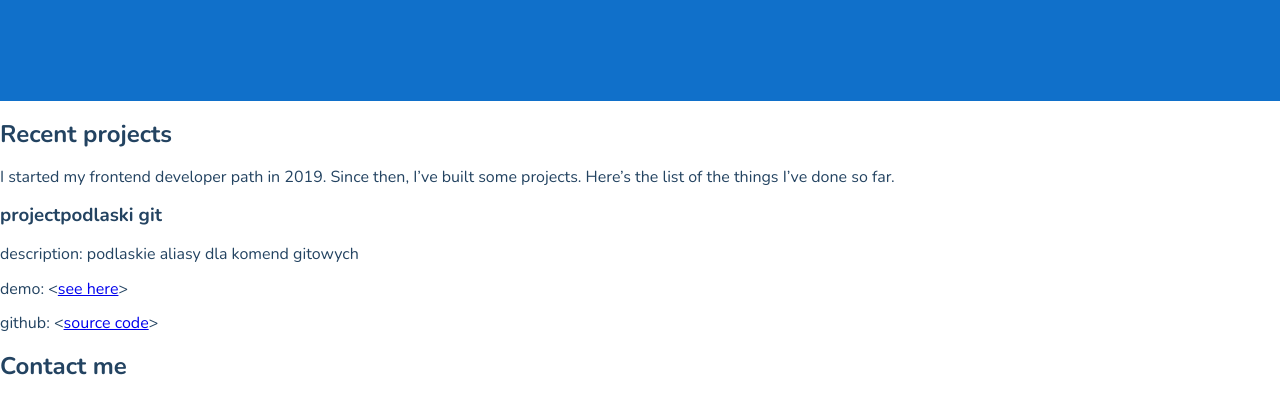
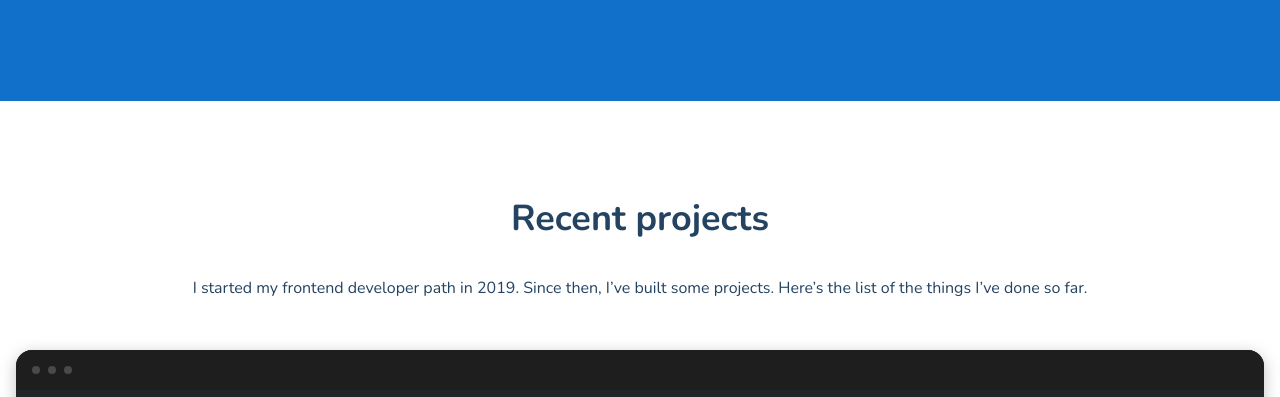
Before and after one commit to piotrGronowski/piotrGronowski.github.io, a website built with webpack: page src/pages/index.html in a window 1280 px wide. Shown: the part 2194-2591 px from the top of the page. Built offline with nearby package versions, Linux system fonts and the light colour scheme.

Commit message:
feat:project styles

```diff
--- a/src/pages/index.html
+++ b/src/pages/index.html
@@ -91,34 +91,45 @@
           </ul>
         </article>
       </section>
-      <section class="projects">
-        <h2 class="project__heading">Recent projects</h2>
+      <section class="projects" id="projects">
+        <h2 class="projects__heading">Recent projects</h2>
         <p class="projects__description">
           I started my frontend developer path in 2019. Since then, I’ve built
           some projects. Here’s the list of the things I’ve done so far.
         </p>
-        <div class="project-grid">
-          <article>
-            <h3 class="project__title">
-              <span>project</span><span>podlaski git</span>
+        <div class="projects-grid">
+          <article class="project">
+            <div class="project__window">
+              <span class="project__circle"></span>
+              <span class="project__circle"></span>
+              <span class="project__circle"></span>
+            </div>
+            <div class="project__content">
+              <img src="../assets/img/github.svg" alt="" />
+              <h3 class="project__grid project__title">
+                <span class="project__label">project: </span
+                ><span>podlaski git</span>
               </h3>
-            <p>
-              <span>description:</span>
+              <p class="project__grid">
+                <span class="project__label">description:</span>
                 <span>podlaskie aliasy dla komend gitowych</span>
               </p>
-            <p>
-              <span>demo:</span>
+              <p class="project__grid">
+                <span class="project__label">demo:</span>
                 <span>
-                &lt;<a href="#" title="podlaski git">see here</a>&gt;
+                  &lt;<a class="links" href="#" title="podlaski git">see here</a
+                  >&gt;
                 </span>
               </p>
-            <p>
-              <span>github:</span>
+              <p class="project__grid">
+                <span class="project__label">github:</span>
                 <span
-                >&lt;<a href="#" title="repozytorium githubowe">source code</a
+                  >&lt;<a class="links" href="#" title="repozytorium githubowe"
+                    >source code</a
                   >&gt;</span
                 >
               </p>
+            </div>
           </article>
         </div>
       </section>
--- a/src/scss/_variables.scss
+++ b/src/scss/_variables.scss
@@ -3,3 +3,9 @@ $text-dark: #234361;
 $text: #425a70;
 $lightblue: #4da8ff;
 $lighterblue: #dbeaf7;
+$gray: #212528;
+$darkgray: #1e1e1e;
+$mediumGray: #464a4d;
+$console: #a3a3a3;
+$darkerConsole: #808082;
+$seeblue: #14b5d0;
--- a/src/scss/main.scss
+++ b/src/scss/main.scss
@@ -5,6 +5,7 @@
 @import "_variables";
 @import "modules/hero.scss";
 @import "modules/skills.scss";
+@import "modules/projects.scss";
 
 html {
   box-sizing: border-box;
--- /dev/null
+++ b/src/scss/modules/projects.scss
@@ -0,0 +1,66 @@
+.projects {
+  padding: 64px 16px 0;
+  &__heading {
+    font-size: 36px;
+    line-height: 48px;
+    color: $text-dark;
+    text-align: center;
+  }
+  &__description {
+    font-weight: 300;
+    font-size: 16px;
+    line-height: 32px;
+    text-align: center;
+    margin-bottom: 46px;
+  }
+}
+.project {
+  background: $gray;
+  box-shadow: 0px 4px 16px rgba(0, 0, 0, 0.25);
+  border-radius: 16px;
+  color: $console;
+  font-size: 13px;
+  line-height: 24px;
+  font-family: Roboto Mono;
+  &__circle {
+    display: block;
+    background: $mediumGray;
+    width: 8px;
+    height: 8px;
+    border-radius: 50%;
+    margin-right: 8px;
+  }
+  &__content {
+    padding: 24px 16px;
+  }
+  &__grid {
+    display: grid;
+    grid-template-columns: 102px 1fr;
+  }
+  &__label {
+    text-align: right;
+    margin-right: 4px;
+    font-weight: normal;
+    color: $darkerConsole;
+  }
+  &__title {
+    font-size: 13px;
+    line-height: 24px;
+    color: white;
+    font-weight: bold;
+  }
+  &__window {
+    height: 40px;
+    left: 0px;
+    right: 0px;
+    top: 0px;
+    background: $darkgray;
+    border-radius: 16px 16px 0px 0px;
+    display: flex;
+    align-items: center;
+    padding: 0 0 0 16px;
+  }
+}
+.links {
+  color: $seeblue;
+}
```
Also changed, not shown: src/assets/img/github.svg (added). Lines whose indentation alone changed are shown as unchanged.
